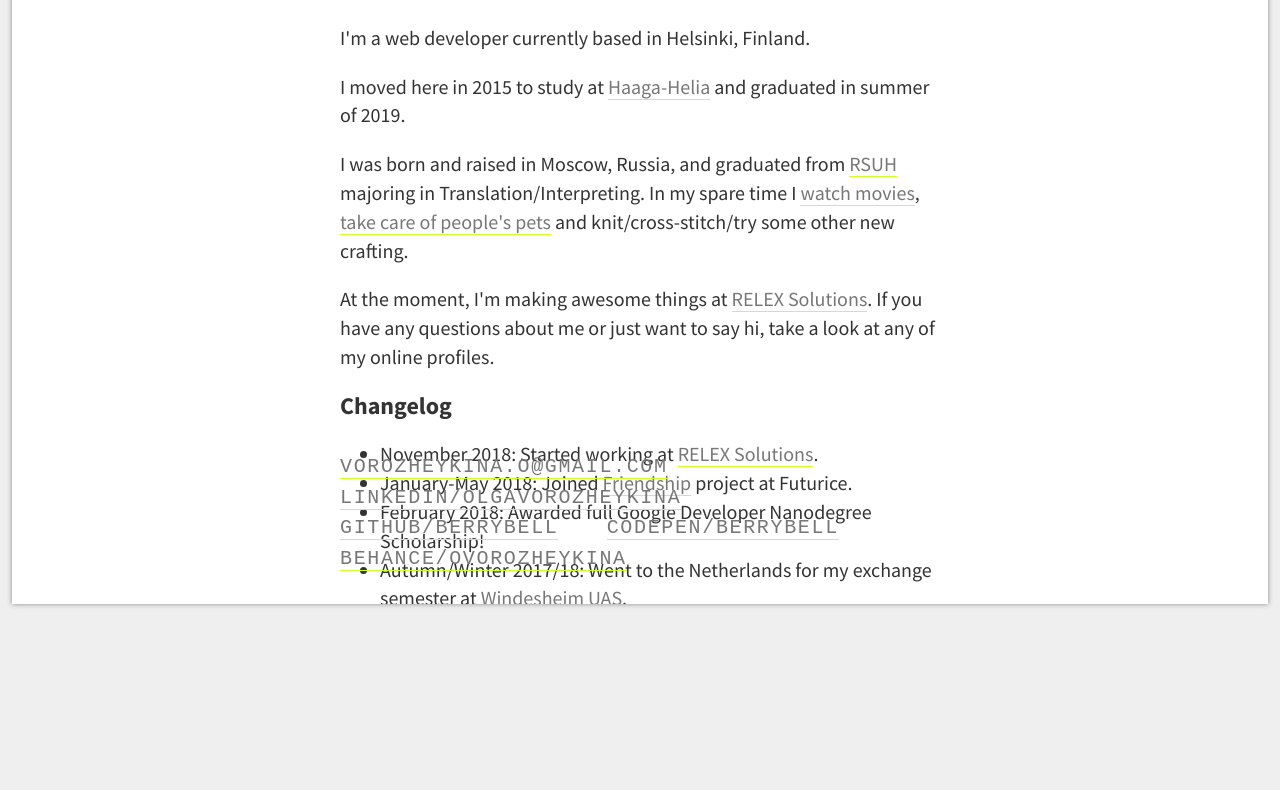
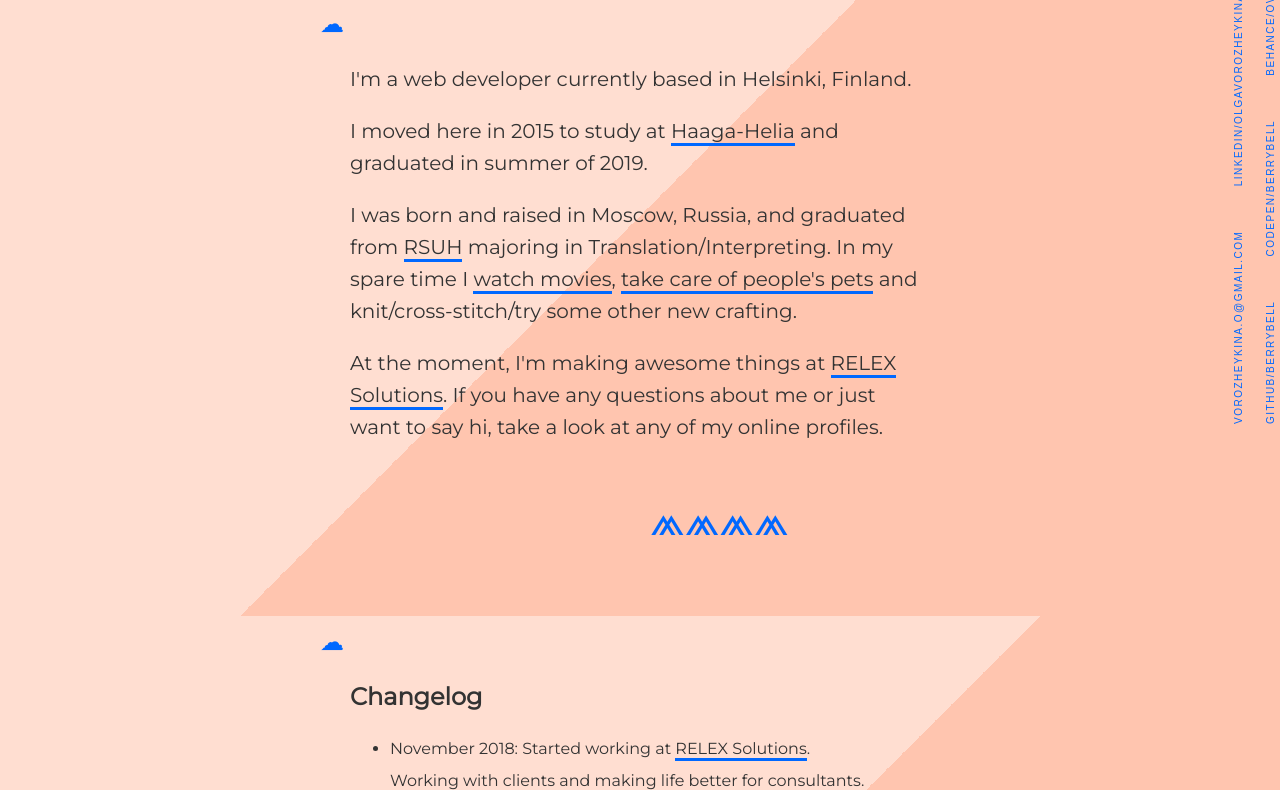
Before and after one commit to berrybell/berrybell.github.io, a plain HTML site: page index.html in a window 1280 px wide. Shown: the part 184-974 px from the top of the page. Before the commit the page ends 800 px from the top, so only its background shows below. Drawn offline with Linux system fonts and the light colour scheme.

Commit message:
Update styles

```diff
--- a/css/style.css
+++ b/css/style.css
@@ -1,29 +1,100 @@
 /* Stylez */
-body {font-family: Franklin Gothic Book, Source Sans Pro, Helvetica Neue, sans-serif; margin: 0 auto; background: #efefef; line-height: 1.8em; padding: 12px; box-sizing: border-box; color: #333;}
-body, html {height: 100%;}
+body {
+  font-family: Franklin Gothic Book, Source Sans Pro, Helvetica Neue, sans-serif;
+  margin: 0 auto;
+  background: #efefef;
+  line-height: 1.8em;
+  padding: 12px;
+  box-sizing: border-box;
+  color: #333;
+}
+body,
+html {
+  height: 100%;
+}
 
-.wrapper {box-sizing: border-box; background: #fff; box-shadow: 0 0 5px #888; box-shadow: 0 0 5px #888; height: 100%; overflow: auto; }
+.wrapper {
+  box-sizing: border-box;
+  background: #fff;
+  box-shadow: 0 0 5px #888;
+  box-shadow: 0 0 5px #888;
+  height: 100%;
+  overflow: hidden;
+}
 
+a {
+  color: #777;
+  text-decoration: none;
+  border-bottom: 1px solid #ccff26;
+}
+a:hover {
+  border-bottom: 1px solid #ccff26;
+  color: #222;
+}
+p,
+li {
+  font-weight: 200;
+  font-size: 20px;
+}
 
-a {color: #777; text-decoration: none; border-bottom: 1px solid #CCFF26;}
-a:hover {border-bottom: 1px solid #CCFF26; color: #222}
-p, li {font-weight: 200; font-size: 20px;}
+.name {
+  font-family: Playfair Display;
+  font-size: 50px;
+  font-weight: 900;
+  padding-bottom: 20px;
+}
 
-.name {font-family: Playfair Display; font-size: 50px; font-weight: 900; padding-bottom: 20px;}
+.container {
+  margin: 0 auto;
+  width: 600px;
+  height: 800px;
+  padding: 80px 12px;
+  overflow: auto;
+}
 
-.container {margin: 0 auto; width: 600px; height: 800px; padding: 80px 12px; overflow: auto;}
+.meta {
+  text-transform: uppercase;
+  font-family: Courier New, Quicksand, "Helvetica Neue", "Arial", sans-serif;
+  font-size: 11px;
+  letter-spacing: 0.15em;
+}
+.meta a:hover {
+  border-bottom: 1px solid #ccff26;
+  color: #333;
+}
 
-.meta {text-transform: uppercase; font-family: Courier New, Quicksand, "Helvetica Neue", "Arial", sans-serif; font-size: 11px; letter-spacing: .15em;}
-.meta a:hover {border-bottom: 1px solid #CCFF26; color: #333;}
+.inline-list {
+  list-style: none;
+  margin: 0;
+  padding: 0;
+}
+.inline-list li {
+  display: inline-block;
+}
 
-.inline-list {list-style: none; margin: 0; padding: 0;}
-.inline-list li {display: inline-block;}
+.hover-content {
+  display: none;
+}
 
-.hover-content {display:none;}
+.hover-me {
+  margin: 5px 0;
+}
 
-.hover-me:hover span {font-weight: bold;}
+.hover-me:hover span {
+  font-weight: bold;
+}
 
-.hover-me:hover .hover-content {display:inline-block;}
+.hover-me:hover .hover-content {
+  display: inline-block;
+}
 
-footer .inline-list li {padding-right: 40px;}
-footer {margin: 0 auto; position: absolute; bottom: 0px; padding: 40px 0; width: 600px;}
+footer .inline-list li {
+  padding-right: 40px;
+}
+footer {
+  margin: 0 auto;
+  position: absolute;
+  bottom: 0px;
+  padding: 40px 0;
+  width: 600px;
+}
--- a/css/style2.css
+++ b/css/style2.css
@@ -1,52 +1,158 @@
-body {font-family: Montserrat, Helvetica Neue, sans-serif; margin: 0 auto; line-height: 2em; padding: 12px; box-sizing: border-box; color: #333; overflow: auto;
-background: #ffded1; /* Old browsers */
-background: -moz-linear-gradient(-45deg,  #ffded1 0%, #ffded1 50%, #ffc5af 50%, #ffc5af 100%); /* FF3.6+ */
-background: -webkit-gradient(linear, left top, right bottom, color-stop(0%,#ffded1), color-stop(50%,#ffded1), color-stop(50%,#ffc5af), color-stop(100%,#ffc5af)); /* Chrome,Safari4+ */
-background: -webkit-linear-gradient(-45deg,  #ffded1 0%,#ffded1 50%,#ffc5af 50%,#ffc5af 100%); /* Chrome10+,Safari5.1+ */
-background: -o-linear-gradient(-45deg,  #ffded1 0%,#ffded1 50%,#ffc5af 50%,#ffc5af 100%); /* Opera 11.10+ */
-background: -ms-linear-gradient(-45deg,  #ffded1 0%,#ffded1 50%,#ffc5af 50%,#ffc5af 100%); /* IE10+ */
-background: linear-gradient(135deg,  #ffded1 0%,#ffded1 50%,#ffc5af 50%,#ffc5af 100%); /* W3C */
-filter: progid:DXImageTransform.Microsoft.gradient( startColorstr='#ffded1', endColorstr='#ffc5af',GradientType=1 ); /* IE6-9 fallback on horizontal gradient */
-
+body {
+  font-family: Montserrat, Helvetica Neue, sans-serif;
+  margin: 0 auto;
+  line-height: 2em;
+  padding: 12px;
+  box-sizing: border-box;
+  color: #333;
+  overflow: auto;
+  background: #ffded1; /* Old browsers */
+  background: -moz-linear-gradient(
+    -45deg,
+    #ffded1 0%,
+    #ffded1 50%,
+    #ffc5af 50%,
+    #ffc5af 100%
+  ); /* FF3.6+ */
+  background: -webkit-gradient(
+    linear,
+    left top,
+    right bottom,
+    color-stop(0%, #ffded1),
+    color-stop(50%, #ffded1),
+    color-stop(50%, #ffc5af),
+    color-stop(100%, #ffc5af)
+  ); /* Chrome,Safari4+ */
+  background: -webkit-linear-gradient(
+    -45deg,
+    #ffded1 0%,
+    #ffded1 50%,
+    #ffc5af 50%,
+    #ffc5af 100%
+  ); /* Chrome10+,Safari5.1+ */
+  background: -o-linear-gradient(
+    -45deg,
+    #ffded1 0%,
+    #ffded1 50%,
+    #ffc5af 50%,
+    #ffc5af 100%
+  ); /* Opera 11.10+ */
+  background: -ms-linear-gradient(
+    -45deg,
+    #ffded1 0%,
+    #ffded1 50%,
+    #ffc5af 50%,
+    #ffc5af 100%
+  ); /* IE10+ */
+  background: linear-gradient(
+    135deg,
+    #ffded1 0%,
+    #ffded1 50%,
+    #ffc5af 50%,
+    #ffc5af 100%
+  ); /* W3C */
+  filter: progid:DXImageTransform.Microsoft.gradient( startColorstr='#ffded1', endColorstr='#ffc5af',GradientType=1 ); /* IE6-9 fallback on horizontal gradient */
 }
 
-body, html {height: 100%;}
+body,
+html {
+  height: 100%;
+}
 
-.wrapper {box-sizing: border-box; height: 100%; overflow: auto; }
+.wrapper {
+  box-sizing: border-box;
+  overflow: auto;
+}
 
+a {
+  text-decoration: none;
+  color: #333;
+  border-bottom: 3px solid #0068ff;
+}
+a:hover {
+  color: #0068ff;
+}
+p {
+  font-weight: 200;
+  font-size: 20px;
+}
 
-a {text-decoration: none; color: #333; border-bottom: 3px solid #0068FF;}
-a:hover {color: #0068FF}
-p {font-weight: 200; font-size: 20px;}
+.name {
+  font-family: Montserrat;
+  font-size: 45px;
+  text-transform: uppercase;
+  font-weight: 900;
+  padding: 12px;
+  border: 4px solid #0068ff;
+  color: #0068ff;
+  display: inline-block;
+  position: absolute;
+  margin-bottom: 60px;
+  top: 60px;
+  left: 90px;
+}
 
-.name {font-family: Montserrat; font-size: 45px; text-transform: uppercase; font-weight: 900; padding: 12px; border: 4px solid #0068FF; color: #0068FF; display: inline-block; position: absolute; margin-bottom: 60px; top: 60px; left: 90px;}
-
-.container {margin: 0 auto; width: 700px; padding: 120px 12px 50px; overflow: auto;}
-article {padding: 60px;}
+.container {
+  margin: 0 auto;
+  width: 700px;
+  padding: 120px 12px 50px;
+  overflow: auto;
+}
+article {
+  padding: 60px;
+}
 article::before {
-  content: '\2601';
+  content: "\2601";
   position: relative;
   top: 0;
   left: -30px;
-  color: #0068FF;
+  color: #0068ff;
   font-size: 24px;
 }
 article::after {
-  content: '\2A55\2A55\2A55\2A55';
+  content: "\2A55\2A55\2A55\2A55";
   position: relative;
   top: 40px;
   left: 300px;
-  color: #0068FF;
+  color: #0068ff;
   font-size: 44px;
 }
-hr {border-bottom: 3px solid #0068FF;}
+hr {
+  border-bottom: 3px solid #0068ff;
+}
 
-.meta {text-transform: uppercase; font-family: Arial, Courier New, Source Sans Pro, sans-serif; font-size: 10px; letter-spacing: .15em;}
-.meta a:hover {color: #333;}
+.meta {
+  text-transform: uppercase;
+  font-family: Arial, Courier New, Source Sans Pro, sans-serif;
+  font-size: 10px;
+  letter-spacing: 0.15em;
+}
+.meta a:hover {
+  color: #333;
+}
 
-.inline-list {list-style: none; margin: 0; padding: 0;}
-.inline-list li {display: inline-block;}
+.inline-list {
+  list-style: none;
+  margin: 0;
+  padding: 0;
+}
+.inline-list li {
+  display: inline-block;
+}
 
-footer .inline-list li {margin-right: 40px;}
-footer a {border: none; color: #0068FF;}
-footer {margin: 0 auto; position: absolute; bottom: 55%; right: -255px; padding: 40px 0 0 0; width: 600px; -webkit-transform: rotate(-90deg);}
+footer .inline-list li {
+  margin-right: 40px;
+}
+footer a {
+  border: none;
+  color: #0068ff;
+}
+footer {
+  margin: 0 auto;
+  position: absolute;
+  bottom: 55%;
+  right: -255px;
+  padding: 40px 0 0 0;
+  width: 600px;
+  -webkit-transform: rotate(-90deg);
+}
--- a/index.html
+++ b/index.html
@@ -7,7 +7,7 @@
       rel="stylesheet"
       type="text/css"
     />
-    <link rel="stylesheet" type="text/css" href="css/style.css" />
+    <link rel="stylesheet" type="text/css" href="css/style2.css" />
     <link rel="icon" href="favicon.png" type="image/x-icon" />
     <title>Hello World</title>
   </head>
```
